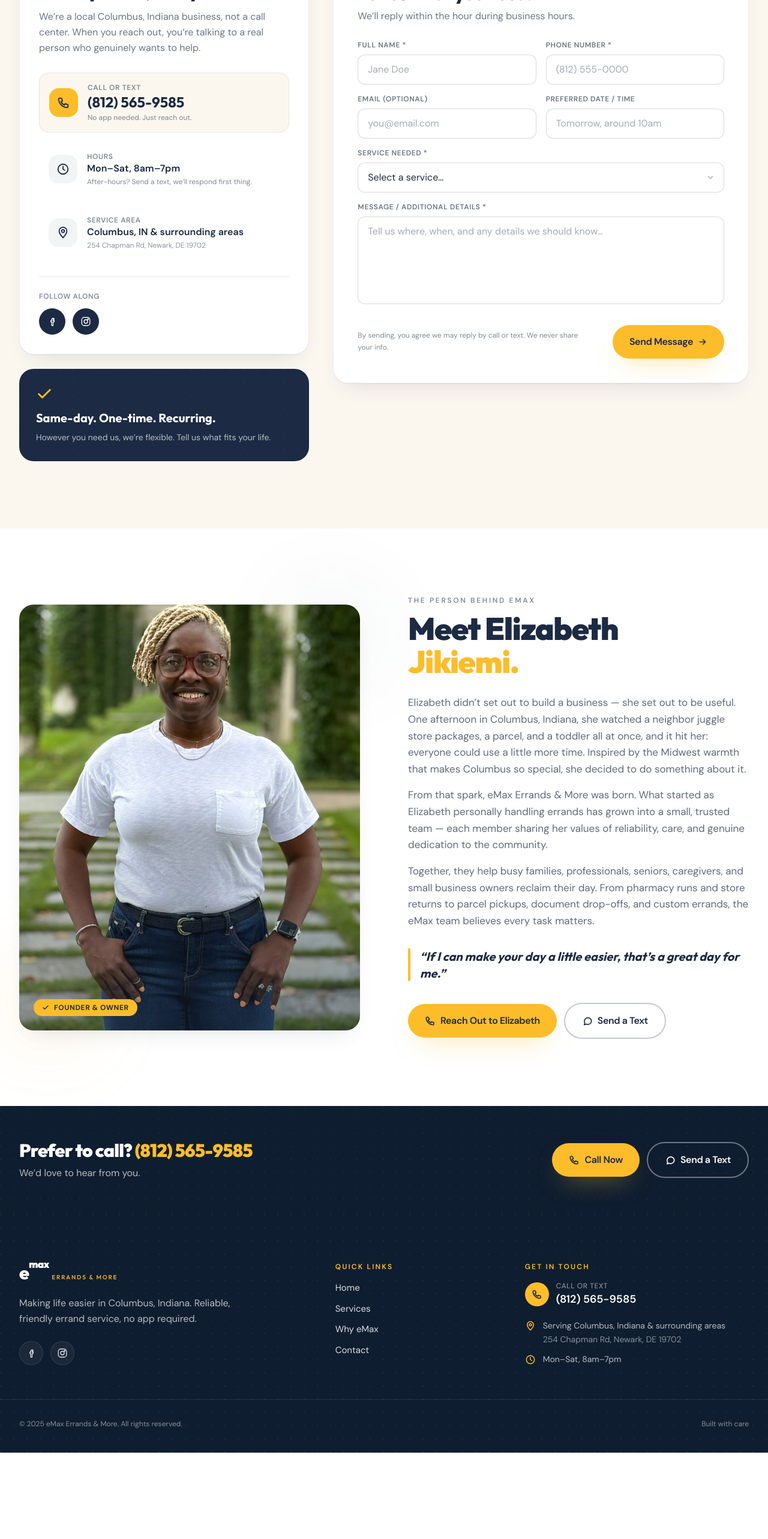
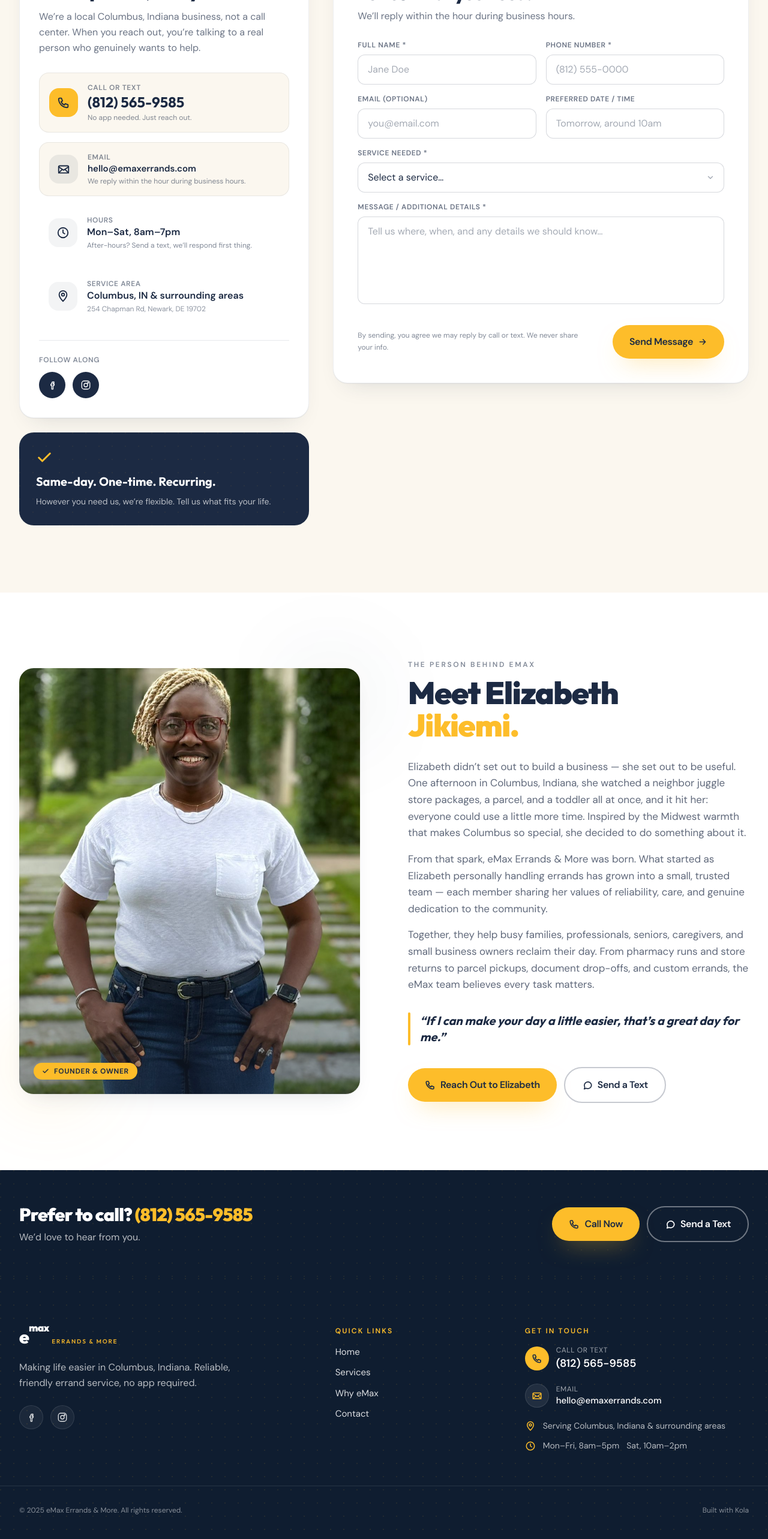
Before and after one commit to Pappy-Vx/emax, a Next.js app: page /contact in a window 1280 px wide. Shown: the part 832-3398 px from the top of the page at 60% size. Before the commit the page ends 3254 px from the top, so only its background shows below. Built offline with nearby package versions, Linux system fonts and the light colour scheme.

Commit message:
Add email contact links to Contact and Footer components for improved accessibility

```diff
--- a/src/components/Contact.jsx
+++ b/src/components/Contact.jsx
@@ -124,6 +124,17 @@ export default function Contact() {
                     <div className="text-xs uppercase tracking-wider text-navy/55 font-semibold">Call or Text</div>
                     <div className="font-display font-bold text-2xl text-navy tel-no-wrap">{PHONE}</div>
                     <div className="text-xs text-navy/55 mt-0.5">No app needed. Just reach out.</div>
+                  </div>
+                </a>
+
+                <a href="mailto:hello@emaxerrands.com" className="group flex items-center gap-4 p-4 rounded-2xl bg-cream border border-navy/8 hover:border-gold hover:bg-white transition">
+                  <span className="grid place-items-center w-12 h-12 rounded-2xl bg-navy/8 text-navy group-hover:bg-gold transition">
+                    <Icons.Mail size={22} stroke={2} />
+                  </span>
+                  <div>
+                    <div className="text-xs uppercase tracking-wider text-navy/55 font-semibold">Email</div>
+                    <div className="font-semibold text-navy text-[15px]">hello@emaxerrands.com</div>
+                    <div className="text-xs text-navy/55 mt-0.5">We reply within the hour during business hours.</div>
                   </div>
                 </a>
 
--- a/src/components/Footer.jsx
+++ b/src/components/Footer.jsx
@@ -45,23 +45,33 @@ export default function Footer() {
               <div className="text-lg font-semibold tel-no-wrap">{PHONE}</div>
             </div>
           </a>
+          <a href="mailto:hello@emaxerrands.com" className="group mt-5 flex items-center gap-3 text-white hover:text-gold transition">
+            <span className="grid place-items-center w-10 h-10 rounded-full bg-white/8 border border-white/10 text-gold group-hover:bg-gold group-hover:text-navy group-hover:border-gold transition">
+              <Icons.Mail size={18} stroke={2} />
+            </span>
+            <div>
+              <div className="text-xs text-white/60 uppercase tracking-wider">Email</div>
+              <div className="text-[15px] font-medium">hello@emaxerrands.com</div>
+            </div>
+          </a>
           <div className="mt-5 flex items-start gap-3 text-white/70 text-[14px]">
             <Icons.Pin size={18} stroke={2} className="text-gold mt-0.5 shrink-0" />
             <div>
               <div>Serving Columbus, Indiana &amp; surrounding areas</div>
-              <div className="mt-0.5 text-white/50">254 Chapman Rd, Newark, DE 19702</div>
+              {/* <div className="mt-0.5 text-white/50">254 Chapman Rd, Newark, DE 19702</div> */}
             </div>
           </div>
           <div className="mt-3 flex items-start gap-3 text-white/70 text-[14px]">
             <Icons.Clock size={18} stroke={2} className="text-gold mt-0.5 shrink-0" />
-            <span>Mon–Sat, 8am–7pm</span>
+            <span>Mon–Fri, 8am–5pm</span>
+            <span>Sat, 10am–2pm</span>
           </div>
         </div>
       </div>
 
       <div className="relative max-w-7xl mx-auto px-5 sm:px-8 mt-14 pt-8 border-t border-white/10 flex flex-col sm:flex-row items-center justify-between gap-3 text-xs text-white/50">
         <div>© 2025 eMax Errands &amp; More. All rights reserved.</div>
-        <div>Built with care</div>
+        <div>Built with Kola</div>
       </div>
     </footer>
   );
```
